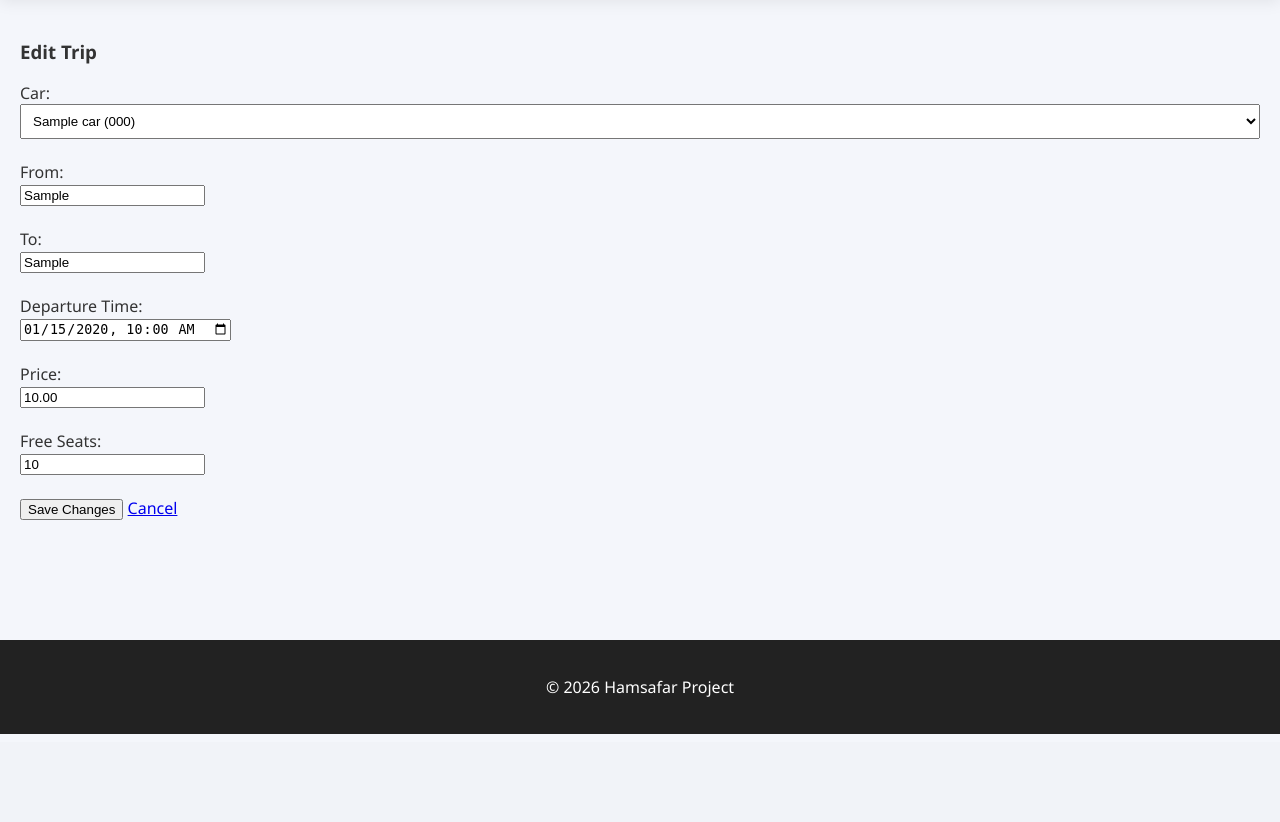
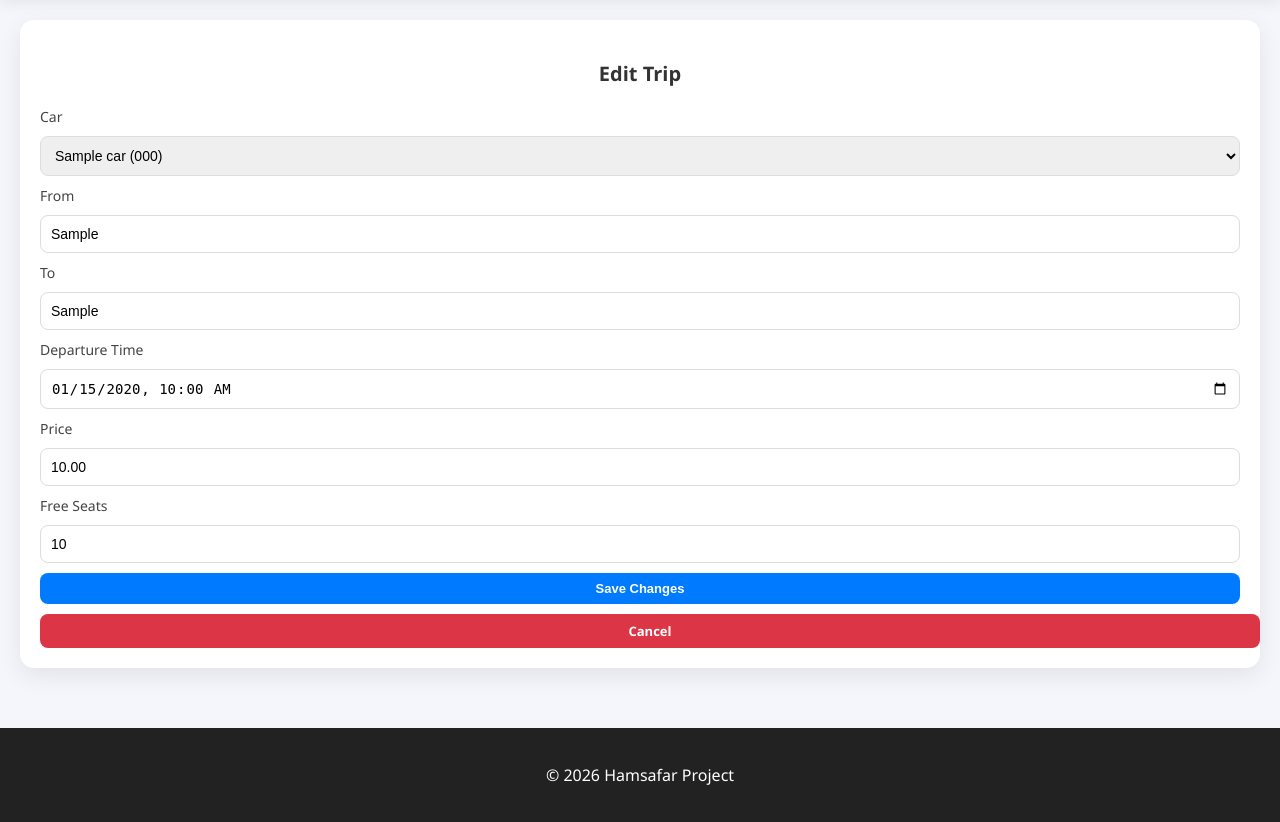
Before and after one commit to Xurwed9/hamsafar-backend, a Django app: page /update-trip/1/ in a window 1280 px wide. Shown: the part 58-880 px from the top of the page. Before the commit the page ends 792 px from the top, so only its background shows below. Run offline with Django 5.2, Linux system fonts and the light colour scheme; a user stored in the database is signed in; tables that the repository leaves empty hold one stand-in row (values such as "Sample post").

Commit message:
update trip

```diff
--- a/static/css/style.css
+++ b/static/css/style.css
@@ -950,3 +950,15 @@ body {
     color: #777;
     padding: 30px;
 }
+
+
+
+.trip-container
+.step-card
+.form-box
+.label
+.input
+.btn
+.primary
+.full
+.cancel
--- a/templates/hamsafar/update_trip.html
+++ b/templates/hamsafar/update_trip.html
@@ -1,36 +1,65 @@
 {% extends "accounts/base.html" %}
 {% block main %}
 
-<h3>Edit Trip</h3>
-<form method="post">
+<div class="trip-container">
+
+    <div class="step-card">
+
+        <h3 class="step-title">Edit Trip</h3>
+
+        <form method="post" class="form-box">
             {% csrf_token %}
 
-    <label>Car:</label><br>
-    <select name="car_id" required style="width: 100%; padding: 8px;">
+            <label class="label">Car</label>
+            <select name="car_id" class="input">
                 {% for car in user_cars %}
-            <option value="{{ car.id }}" {% if car.id == trip.car.id %}selected{% endif %}>
+                    <option value="{{ car.id }}"
+                        {% if car.id == trip.car.id %}selected{% endif %}>
                         {{ car.car_name }} ({{ car.car_number }})
                     </option>
                 {% endfor %}
-    </select><br><br>
+            </select>
 
-    <label>From:</label><br>
-    <input type="text" name="from_city" value="{{ trip.from_city }}" required><br><br>
+            <label class="label">From</label>
+            <input type="text" name="from_city"
+                   value="{{ trip.from_city }}"
+                   class="input" required>
 
-    <label>To:</label><br>
-    <input type="text" name="to_city" value="{{ trip.to_city }}" required><br><br>
+            <label class="label">To</label>
+            <input type="text" name="to_city"
+                   value="{{ trip.to_city }}"
+                   class="input" required>
 
-    <label>Departure Time:</label><br>
-    <input type="datetime-local" name="departure_time" value="{{ trip.departure_time|date:'Y-m-d\TH:i' }}" required><br><br>
+            <label class="label">Departure Time</label>
+            <input type="datetime-local"
+                   name="departure_time"
+                   value="{{ trip.departure_time|date:'Y-m-d\\TH:i' }}"
+                   class="input" required>
 
-    <label>Price:</label><br>
-    <input type="number" name="price" value="{{ trip.price }}" required><br><br>
+            <label class="label">Price</label>
+            <input type="number"
+                   name="price"
+                   value="{{ trip.price }}"
+                   class="input" required>
 
-    <label>Free Seats:</label><br>
-    <input type="number" name="free_seats" value="{{ trip.free_seats }}" required><br><br>
+            <label class="label">Free Seats</label>
+            <input type="number"
+                   name="free_seats"
+                   value="{{ trip.free_seats }}"
+                   class="input" required>
 
-    <button type="submit">Save Changes</button>
-    <a href="{% url 'trip_list' %}">Cancel</a>
+            <button type="submit" class="btn primary full">
+                Save Changes
+            </button>
+
+            <a href="{% url 'trip_list' %}" class="btn cancel full">
+                Cancel
+            </a>
+
         </form>
 
+    </div>
+
+</div>
+
 {% endblock %}
```
Lines whose indentation alone changed are shown as unchanged.
